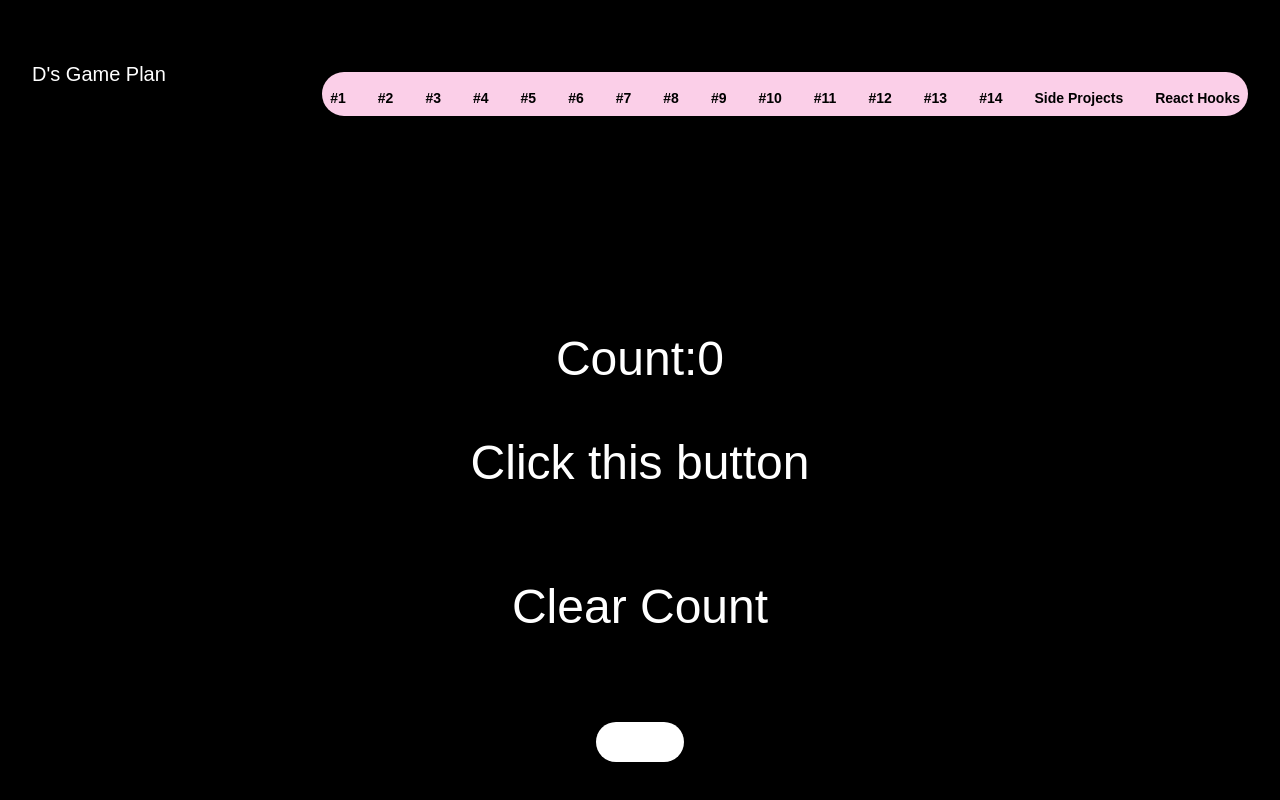
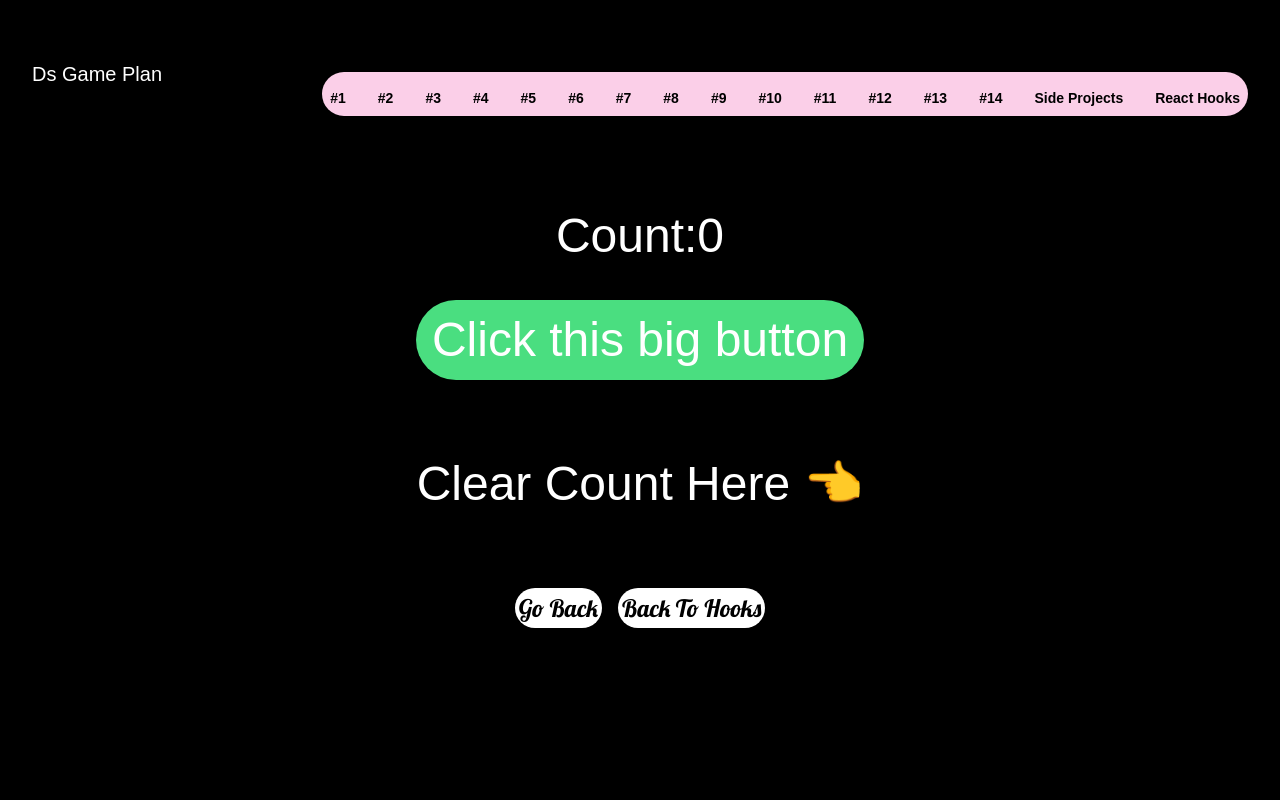
Before and after one commit to Davonne007-TX/game-plan, a React (Vite) app: page /moreUseCallback in a window 1280 px wide. Shown: the top 800 px of the page. Built offline with nearby package versions, Linux system fonts and the light colour scheme; a web font is replaced by a local one.

Commit message:
upate useCallback hook and style and navigation buttons

```diff
--- a/src/components/GamePlan2.jsx
+++ b/src/components/GamePlan2.jsx
@@ -1,17 +1,4 @@
-import React from "react";
-import { useNavigate, Link } from "react-router-dom";
-import ReuseableButton from "./ReuseableButton";
-
 export default function GamePlan2() {
-  const navigate = useNavigate();
-  const gamePlan1 = () => {
-    navigate("/gamePlan1");
-  };
-
-  const gamePlan4 = () => {
-    navigate("/gamePlan4");
-  };
-
   return (
     <>
       <section className="mt-20 text-white">
--- a/src/components/Hooks/HookUseCallBack.jsx
+++ b/src/components/Hooks/HookUseCallBack.jsx
@@ -5,21 +5,16 @@ import ReuseableButton from "../ReuseableButton";
 export default function hookUseCallback({ backToHooks }) {
   const [inputValue, setInputValue] = useState(""); //set the state for the input, as an empty string
 
-  //a function that takes an event, that sets the states function to the target value
+  const handleClick = useCallback(() => {
+    console.log("The button has been activated, and has been clicked");
+  }, []);
+
   const handleChange = (e) => {
     setInputValue(e.target.value);
   };
 
-  const handleClick = useCallback(() => {
-    console.log("The button has been activated, and has been clicked");
-  }, []);
-
   // use navigate
   const navigate = useNavigate();
-
-  const goBack = () => {
-    navigate("/hookUseState");
-  };
 
   const more = () => {
     navigate("/moreUseCallback");
@@ -47,7 +42,7 @@ export default function hookUseCallback({ backToHooks }) {
         <section className="flex flex-col gap-10 mt-10">
           <ReuseableButton
             onClick={backToHooks}
-            label="Go Back"
+            label="Back To Hooks"
             className=" bg-pink-200 p-2 text-black rounded-full hover:text-pink-600 font-mono"
           />
           <ReuseableButton
--- a/src/components/Hooks/MoreUseCallback.jsx
+++ b/src/components/Hooks/MoreUseCallback.jsx
@@ -2,7 +2,7 @@ import { useNavigate } from "react-router-dom";
 import { useCallback, useState } from "react";
 import ReuseableButton from "../ReuseableButton";
 
-export default function MoreUseCallback() {
+export default function MoreUseCallback({ backTooHooks }) {
   const [count, setCount] = useState(0);
 
   //set a useCallback hook to set the count to + 1
@@ -15,25 +15,28 @@ export default function MoreUseCallback() {
     setCount(0);
   };
 
-  //useNavigate
   const navigate = useNavigate();
 
-  const goBack = () => {
-    navigate("/hookTwo");
+  const goBackToUseCallback = () => {
+    navigate("/hookUseCallBack");
   };
 
   return (
     <>
-      <section className="flex flex-col h-screen justify-center items-center font-sixty text-white text-5xl">
+      <section className="flex flex-col mt-24 justify-center items-center font-sixty text-white text-5xl">
         <p>Count:{count}</p>
-        <button onClick={handleClick} className="bg-black p-4 rounded mt-10">
-          Click this button
+        <button
+          onClick={handleClick}
+          className="bg-green-400 p-4 rounded-full mt-10"
+        >
+          Click this big button
         </button>
         <button onClick={clearCount} className="mt-20">
-          Clear Count
+          Clear Count Here 👈
         </button>
-        <section className="mt-20">
-          <ReuseableButton onClick={goBack} label="Go Back"></ReuseableButton>
+        <section className=" flex gap-4 mt-20 text-black text-2xl">
+          <ReuseableButton onClick={goBackToUseCallback} label="Go Back" />
+          <ReuseableButton onClick={backTooHooks} label="Back To Hooks" />
         </section>
       </section>
     </>
--- a/src/components/TopHeader.jsx
+++ b/src/components/TopHeader.jsx
@@ -36,7 +36,7 @@ export default function TopHeader() {
     <header className="flex flex-col lg:flex-row m-8 md:justify-between lg:justify-between items-center lg:gap-20 font-sixty text-white">
       <section className="flex gap-20 md:gap-96 lg:gap-96">
         <h1 className="text-sm md:text-lg lg:text-xl pink-hover" onClick={home}>
-          D's Game Plan
+          Ds Game Plan
         </h1>
         <button
           className="lg:hidden text-xl hover:text-pink-400"
--- a/src/ui-ux-event/roadToUI.js
+++ b/src/ui-ux-event/roadToUI.js
@@ -144,7 +144,7 @@ Product Design:
     - having skills you can draw from
     - tap into hte skills, that is
     - your soft skills, and transferable skills
-    - companies start to see them, see how their expereice goes to design
+    - companies start to see them, see how their experience goes to design
 
 Design Engineer : Love this role, not very common
 - not expected to code
```
Also changed, not shown: src/components/Hooks/Hooks.jsx (+14 -0 lines), src/resources/tailwind-components.js (added, +11 -0 lines), src/resources/tailwind-docs.js (deleted, +0 -8 lines), src/ui/ux/scrimbaCourse.js (deleted).
